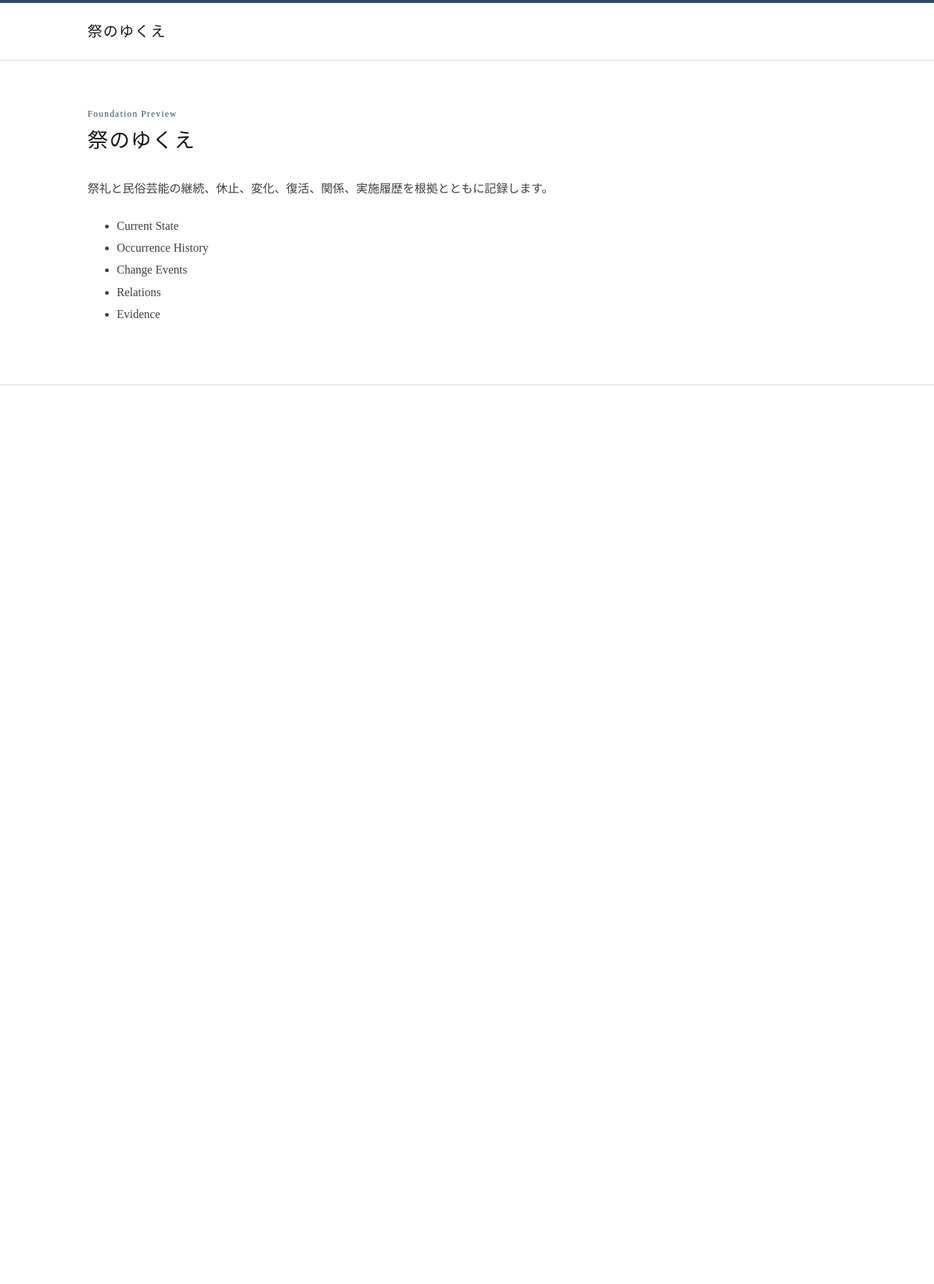
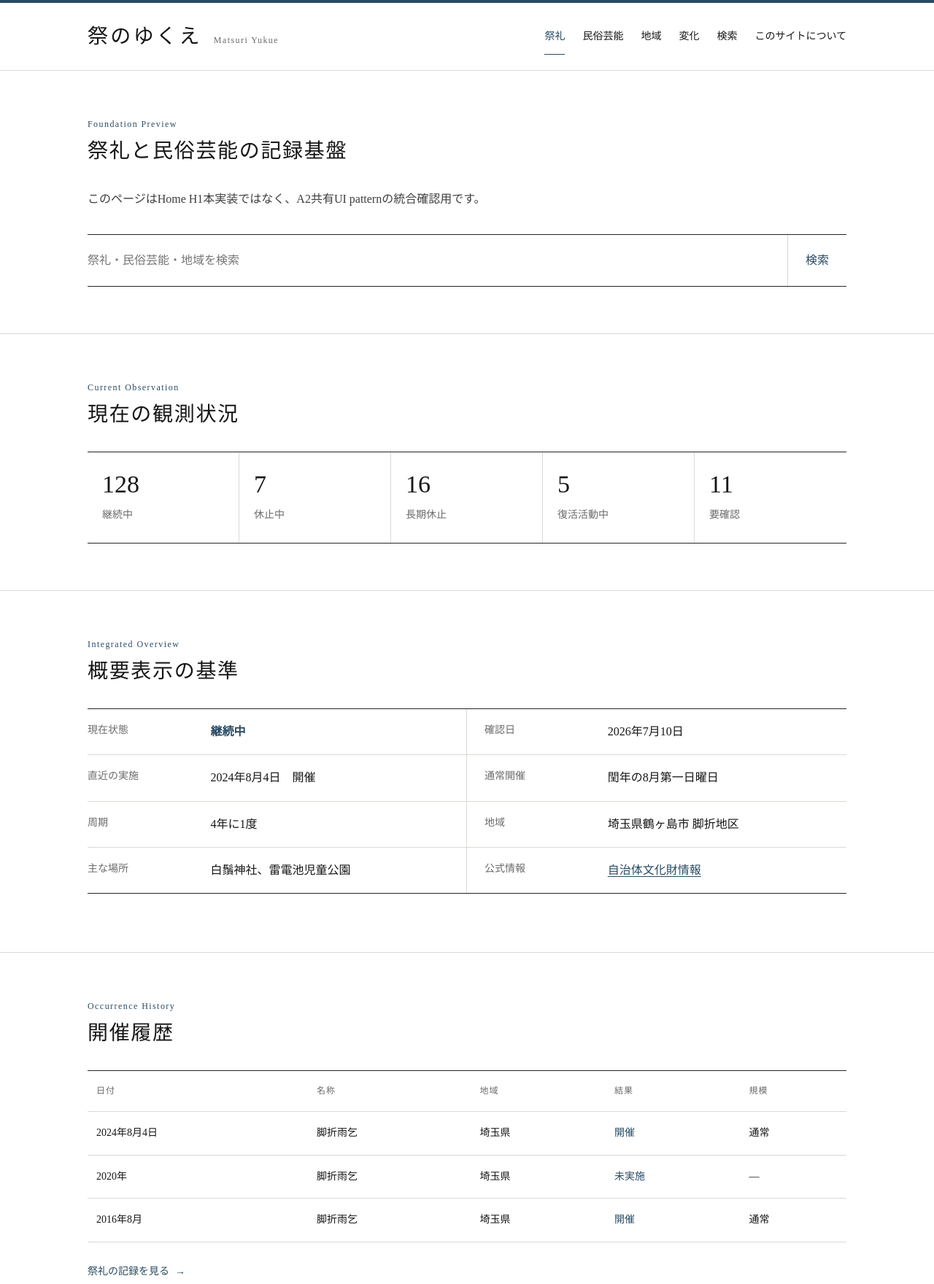
Before and after one commit to badjoke-lab/yukue, an Astro site in the folder apps/matsuri/: page / in a window 1280 px wide. Shown: the top 1760 px of the page at 73% size. Before the commit the page ends 800 px from the top, so only its background shows below. Built offline with nearby package versions, Linux system fonts and the light colour scheme; Astro itself is replaced by a stand-in of ours.

Commit message:
matsuri: integrate A2 shared patterns for build validation

```diff
--- a/apps/matsuri/src/pages/index.astro
+++ b/apps/matsuri/src/pages/index.astro
@@ -1,48 +1,128 @@
 ---
-import Container from "@badjoke-lab/yukue-ui/components/Container.astro";
+import ActionLink from "@badjoke-lab/yukue-ui/components/ActionLink.astro";
+import ObservationSnapshot from "@badjoke-lab/yukue-ui/components/ObservationSnapshot.astro";
+import OccurrenceTable from "@badjoke-lab/yukue-ui/components/OccurrenceTable.astro";
+import OverviewGrid from "@badjoke-lab/yukue-ui/components/OverviewGrid.astro";
 import PageShell from "@badjoke-lab/yukue-ui/components/PageShell.astro";
+import SearchForm from "@badjoke-lab/yukue-ui/components/SearchForm.astro";
 import Section from "@badjoke-lab/yukue-ui/components/Section.astro";
+import SiteFooter from "@badjoke-lab/yukue-ui/components/SiteFooter.astro";
+import SiteHeader from "@badjoke-lab/yukue-ui/components/SiteHeader.astro";
 
-const principles = [
-  "Current State",
-  "Occurrence History",
-  "Change Events",
-  "Relations",
-  "Evidence",
+const navItems = [
+  { label: "祭礼", href: "/festivals/", active: true },
+  { label: "民俗芸能", href: "/performances/" },
+  { label: "地域", href: "/regions/" },
+  { label: "変化", href: "/changes/" },
+  { label: "検索", href: "/search/" },
+  { label: "このサイトについて", href: "/about/" },
+];
+
+const footerGroups = [
+  {
+    heading: "記録",
+    links: [
+      { label: "祭礼", href: "/festivals/" },
+      { label: "民俗芸能", href: "/performances/" },
+    ],
+  },
+  {
+    heading: "調べる",
+    links: [
+      { label: "地域", href: "/regions/" },
+      { label: "変化", href: "/changes/" },
+    ],
+  },
+  {
+    heading: "この資料について",
+    links: [
+      { label: "方法論", href: "/methodology/" },
+      { label: "データ", href: "/data/" },
+    ],
+  },
+];
+
+const metrics = [
+  { label: "継続中", value: 128, href: "/states/active/" },
+  { label: "休止中", value: 7, href: "/states/suspended/" },
+  { label: "長期休止", value: 16, href: "/states/dormant/" },
+  { label: "復活活動中", value: 5, href: "/states/reviving/" },
+  { label: "要確認", value: 11, href: "/states/unknown/" },
+];
+
+const overviewItems = [
+  { label: "現在状態", value: "継続中", accent: true },
+  { label: "確認日", value: "2026年7月10日" },
+  { label: "直近の実施", value: "2024年8月4日　開催" },
+  { label: "通常開催", value: "閏年の8月第一日曜日" },
+  { label: "周期", value: "4年に1度" },
+  { label: "地域", value: "埼玉県鶴ヶ島市 脚折地区" },
+  { label: "主な場所", value: "白鬚神社、雷電池児童公園" },
+  { label: "公式情報", value: "自治体文化財情報", href: "#" },
+];
+
+const occurrences = [
+  { date: "2024年8月4日", name: "脚折雨乞", region: "埼玉県", outcome: "開催", scale: "通常" },
+  { date: "2020年", name: "脚折雨乞", region: "埼玉県", outcome: "未実施", scale: "—" },
+  { date: "2016年8月", name: "脚折雨乞", region: "埼玉県", outcome: "開催", scale: "通常" },
 ];
 ---
 
 <PageShell
   site="matsuri"
-  title="祭のゆくえ"
+  title="祭のゆくえ — UI Foundation Preview"
   description="祭礼と民俗芸能の現在、実施履歴、変化、関係、根拠を記録します。"
 >
-  <header slot="header" class="foundation-header">
-    <Container>
-      <p class="foundation-brand">祭のゆくえ</p>
-    </Container>
-  </header>
+  <SiteHeader
+    slot="header"
+    siteName="祭のゆくえ"
+    romanLabel="Matsuri Yukue"
+    navItems={navItems}
+  />
 
-  <Section kicker="Foundation Preview" title="祭のゆくえ">
-    <div class="yk-prose">
-      <p>祭礼と民俗芸能の継続、休止、変化、復活、関係、実施履歴を根拠とともに記録します。</p>
-      <ul>
-        {principles.map((principle) => <li>{principle}</li>)}
-      </ul>
+  <Section kicker="Foundation Preview" title="祭礼と民俗芸能の記録基盤">
+    <div class="yk-prose foundation-intro">
+      <p>このページはHome H1本実装ではなく、A2共有UI patternの統合確認用です。</p>
     </div>
+    <SearchForm
+      action="/search/"
+      label="祭礼・民俗芸能・地域を検索"
+      placeholder="祭礼・民俗芸能・地域を検索"
+    />
   </Section>
+
+  <Section kicker="Current Observation" title="現在の観測状況">
+    <ObservationSnapshot metrics={metrics} />
+  </Section>
+
+  <Section kicker="Integrated Overview" title="概要表示の基準">
+    <OverviewGrid items={overviewItems} />
+  </Section>
+
+  <Section kicker="Occurrence History" title="開催履歴">
+    <OccurrenceTable
+      rows={occurrences}
+      showName={true}
+      showRegion={true}
+      showScale={true}
+      caption="開催履歴の基盤表示"
+    />
+    <p class="foundation-action"><ActionLink href="/festivals/" label="祭礼の記録を見る" /></p>
+  </Section>
+
+  <SiteFooter
+    slot="footer"
+    siteName="祭のゆくえ"
+    groups={footerGroups}
+  />
 </PageShell>
 
 <style>
-  .foundation-header {
-    padding-block: var(--space-5);
-    border-bottom: var(--rule-standard);
-    background: var(--color-bg);
+  .foundation-intro {
+    margin-bottom: var(--space-8);
   }
 
-  .foundation-brand {
-    margin: 0;
-    font-size: var(--font-size-h3);
-    letter-spacing: 0.08em;
+  .foundation-action {
+    margin: var(--space-6) 0 0;
   }
 </style>
```
